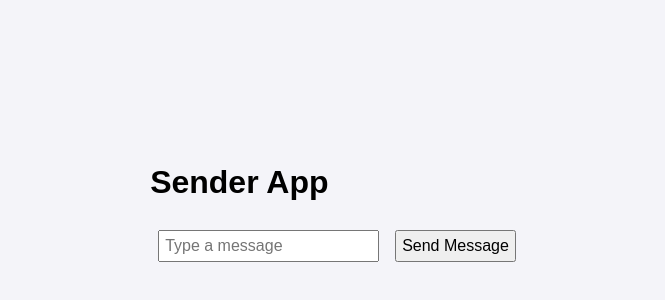
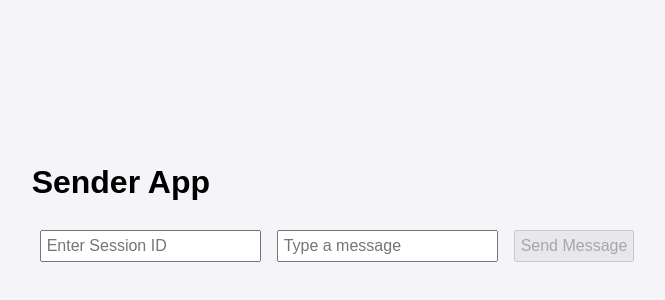
Before and after one commit to AceCentre/OWD, a Next.js app: page /sender in a window 1280 px wide. Shown: the part 194-494 px from the top of the page, without its empty margins (303-968 px from the left). Built offline with nearby package versions, Linux system fonts and the light colour scheme; no server answers.

Commit message:
Update sender.js

```diff
--- a/pages/sender.js
+++ b/pages/sender.js
@@ -4,15 +4,18 @@ import WebRTCService from '../services/WebRTCService';
 const SenderApp = () => {
   const [webrtcService, setWebrtcService] = useState(null);
   const [message, setMessage] = useState('');
+  const [sessionId, setSessionId] = useState('');
   const websocketURL = process.env.NEXT_PUBLIC_WS_URL;
 
   useEffect(() => {
-    const webrtc = new WebRTCService((receivedMessage) => {
-      console.log('Received:', receivedMessage);
-    });
-    webrtc.connect(websocketURL);
-    setWebrtcService(webrtc);
-  }, [websocketURL]);
+    if (sessionId) { // Connect only if session ID is provided
+      const webrtc = new WebRTCService((receivedMessage) => {
+        console.log('Received:', receivedMessage);
+      });
+      webrtc.connect(websocketURL, sessionId); // Pass session ID to WebRTC service
+      setWebrtcService(webrtc);
+    }
+  }, [websocketURL, sessionId]);
 
   const sendMessage = () => {
     if (webrtcService) {
@@ -25,11 +28,17 @@ const SenderApp = () => {
       <h1>Sender App</h1>
       <input
         type="text"
+        value={sessionId}
+        onChange={(e) => setSessionId(e.target.value)}
+        placeholder="Enter Session ID"
+      />
+      <input
+        type="text"
         value={message}
         onChange={(e) => setMessage(e.target.value)}
         placeholder="Type a message"
       />
-      <button onClick={sendMessage}>Send Message</button>
+      <button onClick={sendMessage} disabled={!sessionId}>Send Message</button>
     </div>
   );
 };
```
